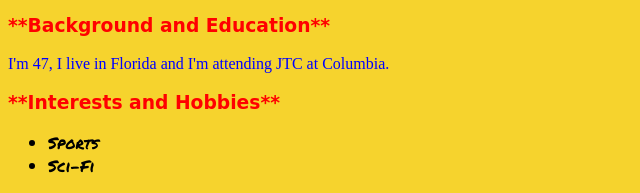
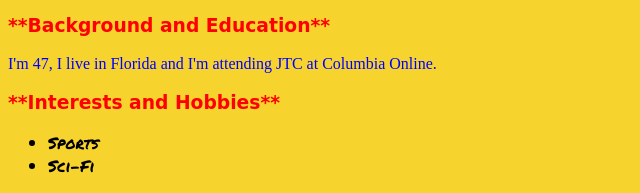
Before and after one commit to Heat84/Week-6-Day-1, a plain HTML site: page index.html in a window 1280 px wide. Shown: the part 191-384 px from the top of the page, 0-640 px from the left. Drawn offline with Linux system fonts and the light colour scheme.

Commit message:
Update index.html

```diff
--- a/index.html
+++ b/index.html
@@ -32,7 +32,7 @@
 
   <h3>**Background and Education**</h3>
 
-  <p>I'm 47, I live in Florida and I'm attending JTC at Columbia.</p>
+  <p>I'm 47, I live in Florida and I'm attending JTC at Columbia Online.</p>
 
 
 
```
